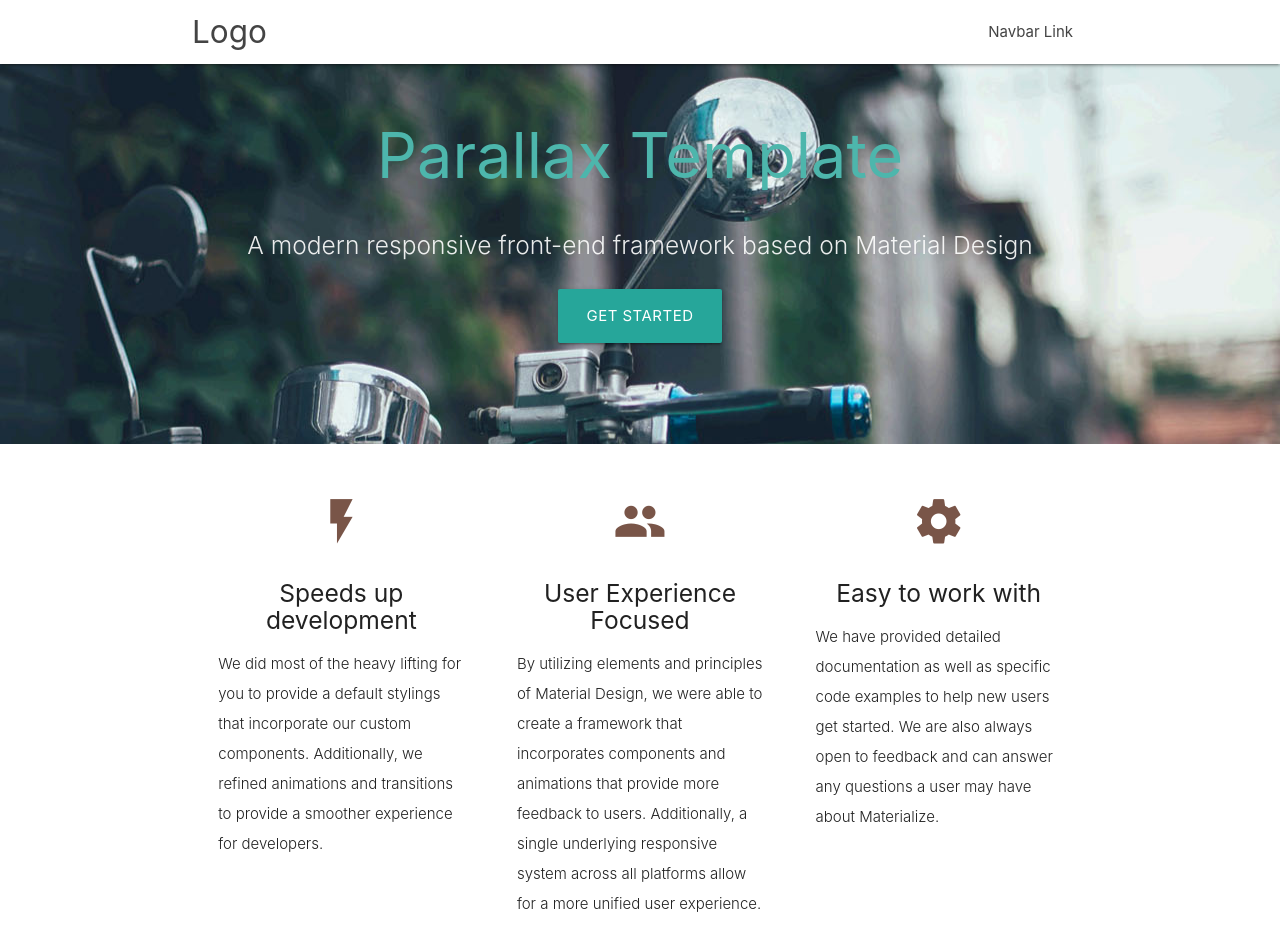
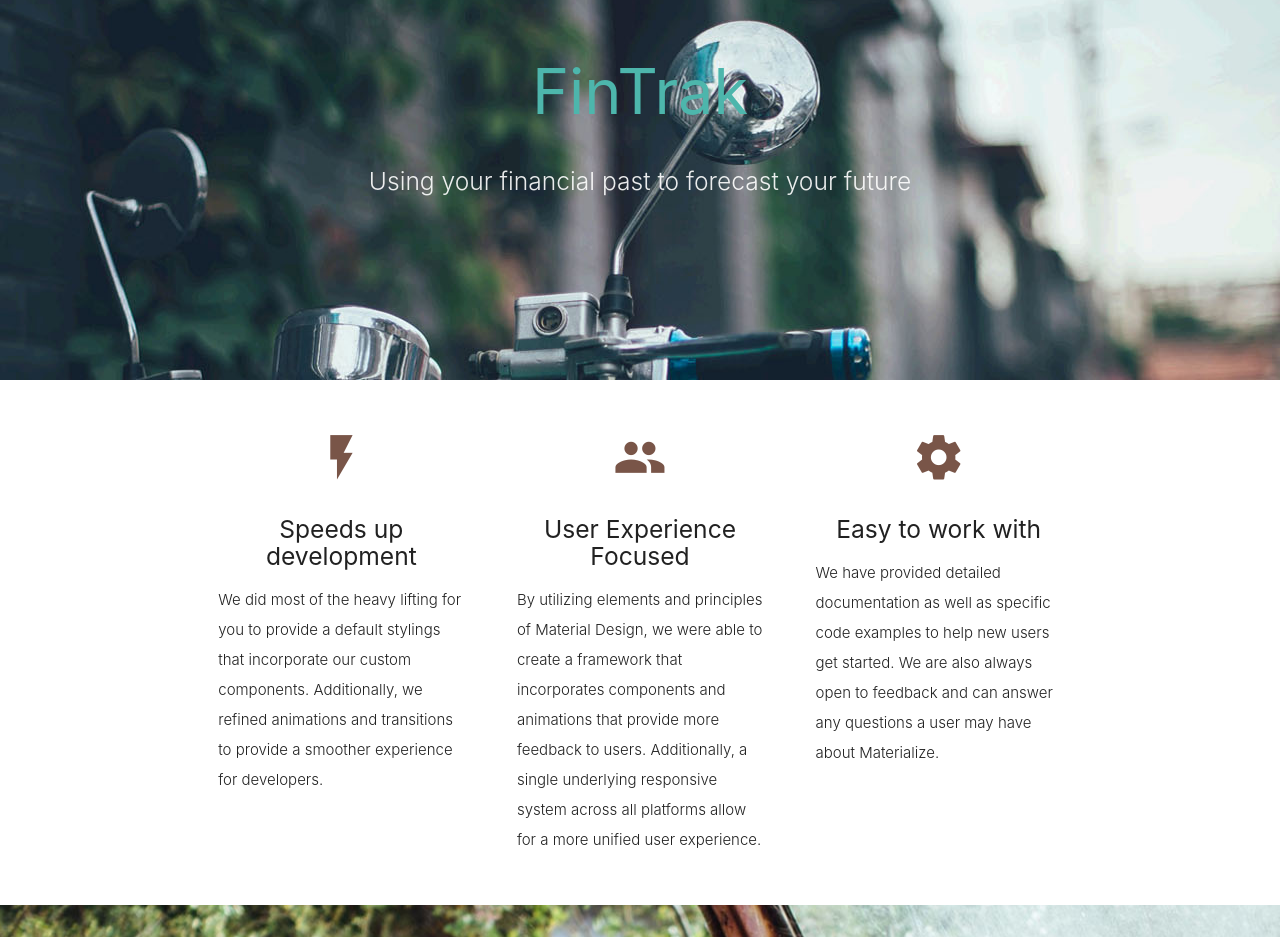
Before and after one commit to frankiecancino/FinTrak, a plain HTML site: page FinTrak/app/templates/index.html in a window 1280 px wide. Shown: the top 937 px of the page. Drawn offline with nearby package versions, Linux system fonts and the light colour scheme; files that its build step writes are made by us from their sources; files whose address does not match are found by name.

Commit message:
i don't remember

```diff
--- a/FinTrak/app/templates/index.html
+++ b/FinTrak/app/templates/index.html
@@ -11,30 +11,13 @@
   <link href="css/style.css" type="text/css" rel="stylesheet" media="screen,projection"/>
 </head>
 <body>
-  <nav class="white" role="navigation">
-    <div class="nav-wrapper container">
-      <a id="logo-container" href="#" class="brand-logo">Logo</a>
-      <ul class="right hide-on-med-and-down">
-        <li><a href="#">Navbar Link</a></li>
-      </ul>
-
-      <ul id="nav-mobile" class="sidenav">
-        <li><a href="#">Navbar Link</a></li>
-      </ul>
-      <a href="#" data-target="nav-mobile" class="sidenav-trigger"><i class="material-icons">menu</i></a>
-    </div>
-  </nav>
-
   <div id="index-banner" class="parallax-container">
     <div class="section no-pad-bot">
       <div class="container">
         <br><br>
-        <h1 class="header center teal-text text-lighten-2">Parallax Template</h1>
+        <h1 class="header center teal-text text-lighten-2">FinTrak</h1>
         <div class="row center">
-          <h5 class="header col s12 light">A modern responsive front-end framework based on Material Design</h5>
-        </div>
-        <div class="row center">
-          <a href="http://materializecss.com/getting-started.html" id="download-button" class="btn-large waves-effect waves-light teal lighten-1">Get Started</a>
+          <h5 class="header col s12 light">Using your financial past to forecast your future</h5>
         </div>
         <br><br>
 
```
